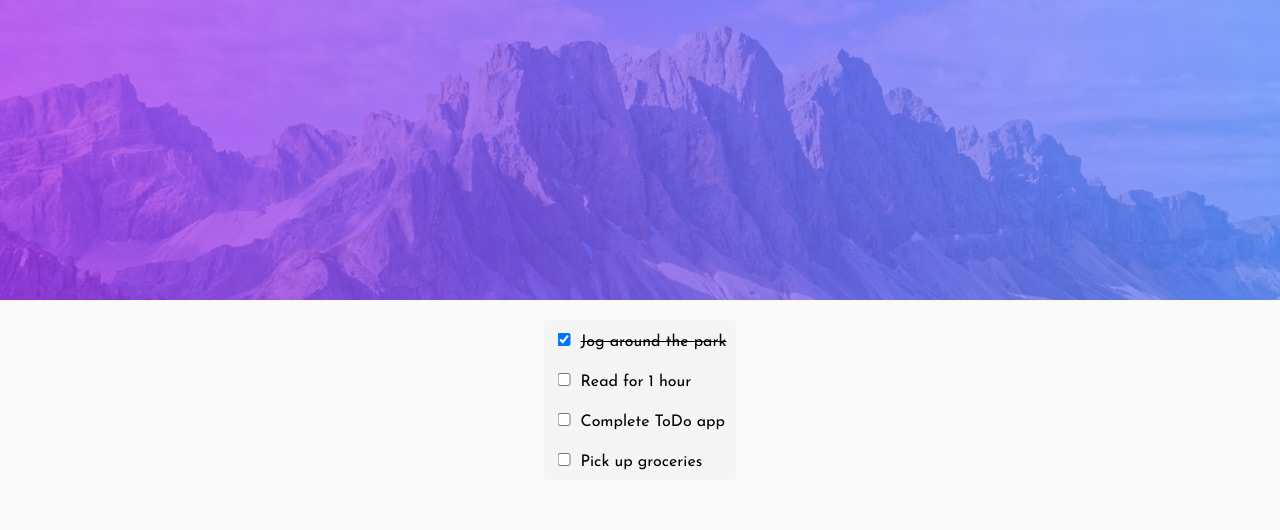
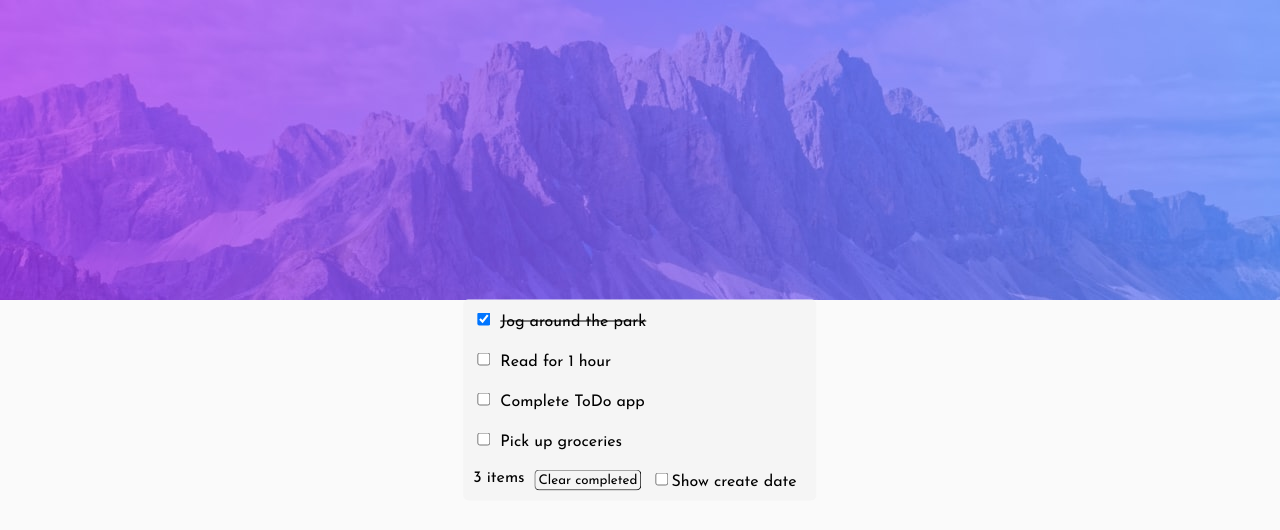
Before and after one commit to mmlazaro/Workshop1-todo-list, an Angular app: page / in a window 1280 px wide. Shown: the top 530 px of the page. Built offline with nearby package versions, Linux system fonts and the light colour scheme.

Commit message:
ListSummaryComponent

```diff
--- a/src/app/app.module.ts
+++ b/src/app/app.module.ts
@@ -4,12 +4,14 @@ import { BrowserModule } from '@angular/platform-browser';
 import { AppComponent } from './app.component';
 import { ListContainerComponent } from './list-container/list-container.component';
 import { TodoItemComponent } from './todo-item/todo-item.component';
+import { ListSummaryComponent } from './list-summary/list-summary.component';
 
 @NgModule({
   declarations: [
     AppComponent,
     ListContainerComponent,
-    TodoItemComponent
+    TodoItemComponent,
+    ListSummaryComponent
   ],
   imports: [
     BrowserModule
--- a/src/app/list-container/list-container.component.html
+++ b/src/app/list-container/list-container.component.html
@@ -4,4 +4,5 @@
             <app-todo-item [todoItem]="item" (toggleItem)="listItemToggle(item)"></app-todo-item>
         </li>
     </ul>
+    <app-list-summary [todoItems]="todoItems"></app-list-summary>
 </div>
--- a/src/app/list-container/list-container.component.scss
+++ b/src/app/list-container/list-container.component.scss
@@ -1,6 +1,7 @@
 ul {
     list-style-type:none;
     padding-inline-start: 0;
+    margin: 0;
 }
 
 li {
--- /dev/null
+++ b/src/app/list-summary/list-summary.component.html
@@ -0,0 +1,10 @@
+<div class="list-summary">
+    <div>{{itemsCount}} items</div>
+    <div>
+        <button>Clear completed</button>
+    </div>
+
+    <div>
+        <input type="checkbox">Show create date
+    </div>
+</div>
--- /dev/null
+++ b/src/app/list-summary/list-summary.component.scss
@@ -0,0 +1,15 @@
+.list-summary {
+    padding: 10px;
+    display: flex;
+
+    div {
+        margin-right: 10px;
+    }
+
+    button {
+        background-color: transparent;
+        padding: 3px;
+        border-radius: 5px;
+        border-width: 1px;
+    }
+}
--- /dev/null
+++ b/src/app/list-summary/list-summary.component.ts
@@ -0,0 +1,21 @@
+import { Component, Input, OnInit } from '@angular/core';
+import { TodoItem } from '../todo-item';
+
+@Component({
+  selector: 'app-list-summary',
+  templateUrl: './list-summary.component.html',
+  styleUrls: ['./list-summary.component.scss']
+})
+export class ListSummaryComponent implements OnInit {
+
+  @Input() todoItems!: TodoItem[];
+  constructor() { }
+
+  ngOnInit(): void {
+  }
+
+  get itemsCount(): number {
+    return this.todoItems.filter(item => !item.done).length;
+  }
+
+}
```
Also changed, not shown: 1 other file (tests, documents, lock files or other folders).
